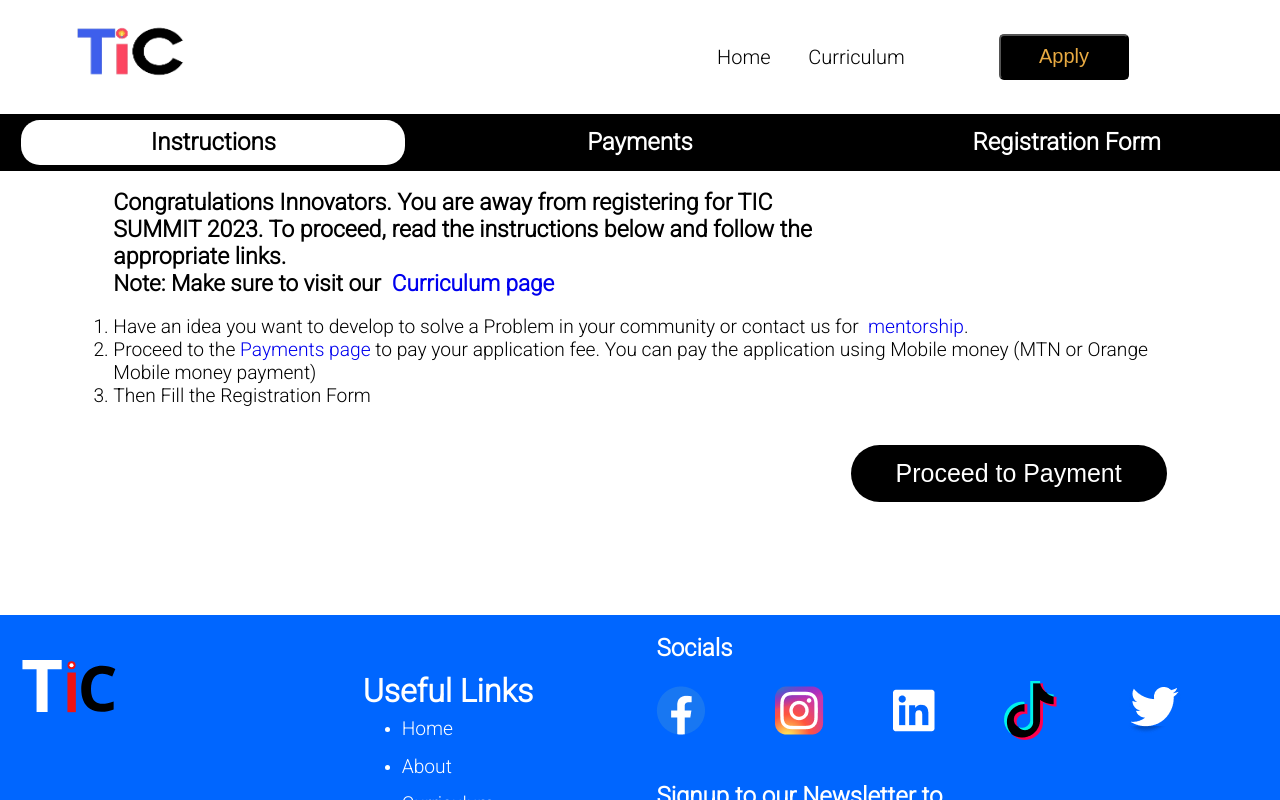
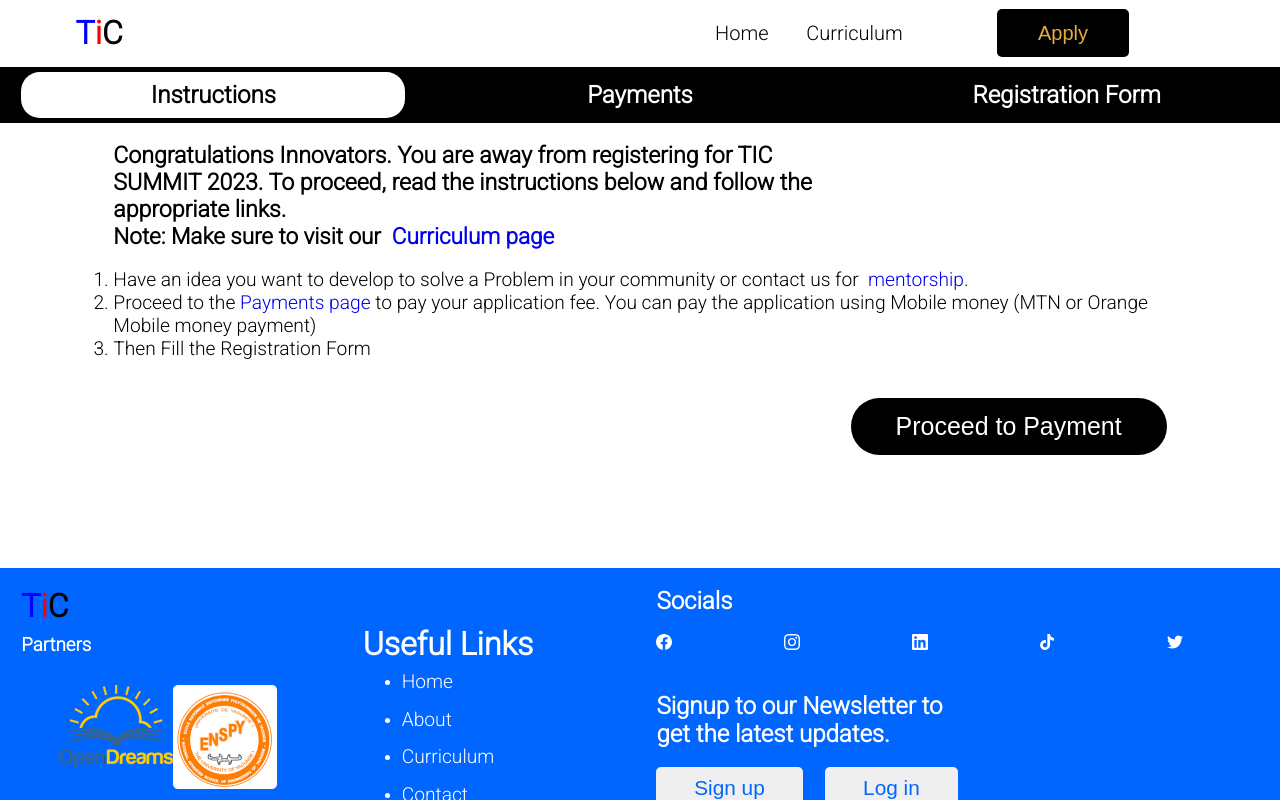
Before and after one commit to carrington-115/ticsummit2023, a React (Create React App) app: page /#/apply/instructions in a window 1280 px wide. Shown: the top 800 px of the page. Built offline with nearby package versions, Linux system fonts and the light colour scheme.

Commit message:
first cleaning

```diff
--- a/package.json
+++ b/package.json
@@ -9,7 +9,7 @@
     "@testing-library/user-event": "^13.5.0",
     "react": "^18.2.0",
     "react-dom": "^18.2.0",
-    "react-icons": "^4.7.1",
+    "react-icons": "^4.8.0",
     "react-reveal": "^1.2.2",
     "react-router-dom": "^6.8.1",
     "react-scripts": "5.0.1",
--- a/src/Components/Footer.jsx
+++ b/src/Components/Footer.jsx
@@ -1,5 +1,13 @@
 import React from "react";
+import Logo from "../Components/Logo.jsx";
 import styled from "styled-components";
+import {
+  SiTiktok,
+  SiInstagram,
+  SiFacebook,
+  SiLinkedin,
+  SiTwitter,
+} from "react-icons/si";
 import {
   facebook,
   instagram,
@@ -35,19 +43,23 @@ const links = [
 ];
 
 const socialMediaLinks = [
-  { id: 1, location: facebook },
-  { id: 2, location: instagram },
-  { id: 3, location: linkedin },
-  { id: 5, location: tiktok },
-  { id: 6, location: twitter },
+  <SiFacebook />,
+  <SiInstagram />,
+  <SiLinkedin />,
+  <SiTiktok />,
+  <SiTwitter />,
 ];
+
 function Footer() {
   return (
     <Container>
       <div className="first">
+        {/*
         <div className="logo">
           <img src={logo2} />
         </div>
+        */}
+        <Logo />
         <div className="partners">
           <h3>Partners</h3>
           <div className="partners-icon">
@@ -75,10 +87,8 @@ function Footer() {
         <div className="socialmedia">
           <h2>Socials</h2>
           <div className="links">
-            {socialMediaLinks.map((link) => (
-              <div key={link.id}>
-                <img src={link.location} />
-              </div>
+            {socialMediaLinks.map((link, idx) => (
+              <div key={idx}>{link}</div>
             ))}
           </div>
         </div>
@@ -120,7 +130,6 @@ const Container = styled.div`
         justify-content: space-around;
         width: 80%;
         padding: 0.5cm 1cm;
-        background-color: white;
       }
       h3 {
         margin: 0.25cm 0;
--- a/src/Components/Header.jsx
+++ b/src/Components/Header.jsx
@@ -1,9 +1,10 @@
 import React, { useState, useEffect } from "react";
 import styled from "styled-components";
 import { Link, useNavigate } from "react-router-dom";
-import { Logo } from "../Images";
+// import { Logo } from "../Images";
 import { HiMenuAlt3 } from "react-icons/hi";
 import { GrClose } from "react-icons/gr";
+import Logo from "../Components/Logo.jsx";
 
 const logoLinkStyle = {
   TextDecoration: "none",
@@ -25,11 +26,14 @@ function Header() {
 
   return (
     <Container scrolling={scroll}>
+      {/*
       <Link className="logo-link" to="/" style={logoLinkStyle}>
         <div className="logo" scrolling={scroll}>
           <img src={Logo} alt="logo" />
         </div>
       </Link>
+          */}
+      <Logo />
       <nav className="navigation">
         <div className="pages">
           <PageLink to="/" style={logoLinkStyle}>
@@ -121,6 +125,11 @@ const Container = styled.div`
     background-color: white;
     z-index: 10;
   }
+
+  button {
+    border: solid transparent;
+  }
+
   .logo {
     width: 108px;
     height: 95px;
--- /dev/null
+++ b/src/Components/Logo.jsx
@@ -0,0 +1,29 @@
+import React from "react";
+
+const letters = ["T-blue", "i-red", "C-black"];
+const Logo = () => {
+  return (
+    <div
+      style={{
+        display: "flex",
+      }}
+    >
+      {letters.map((letter, idx) => {
+        const [l, color] = letter.split("-");
+        return (
+          <h1
+            key={idx}
+            style={{
+              color,
+              fontWeight: "bolder",
+            }}
+          >
+            {l}
+          </h1>
+        );
+      })}
+    </div>
+  );
+};
+
+export default Logo;
```
Also changed, not shown: 1 other file (tests, documents, lock files or other folders).
